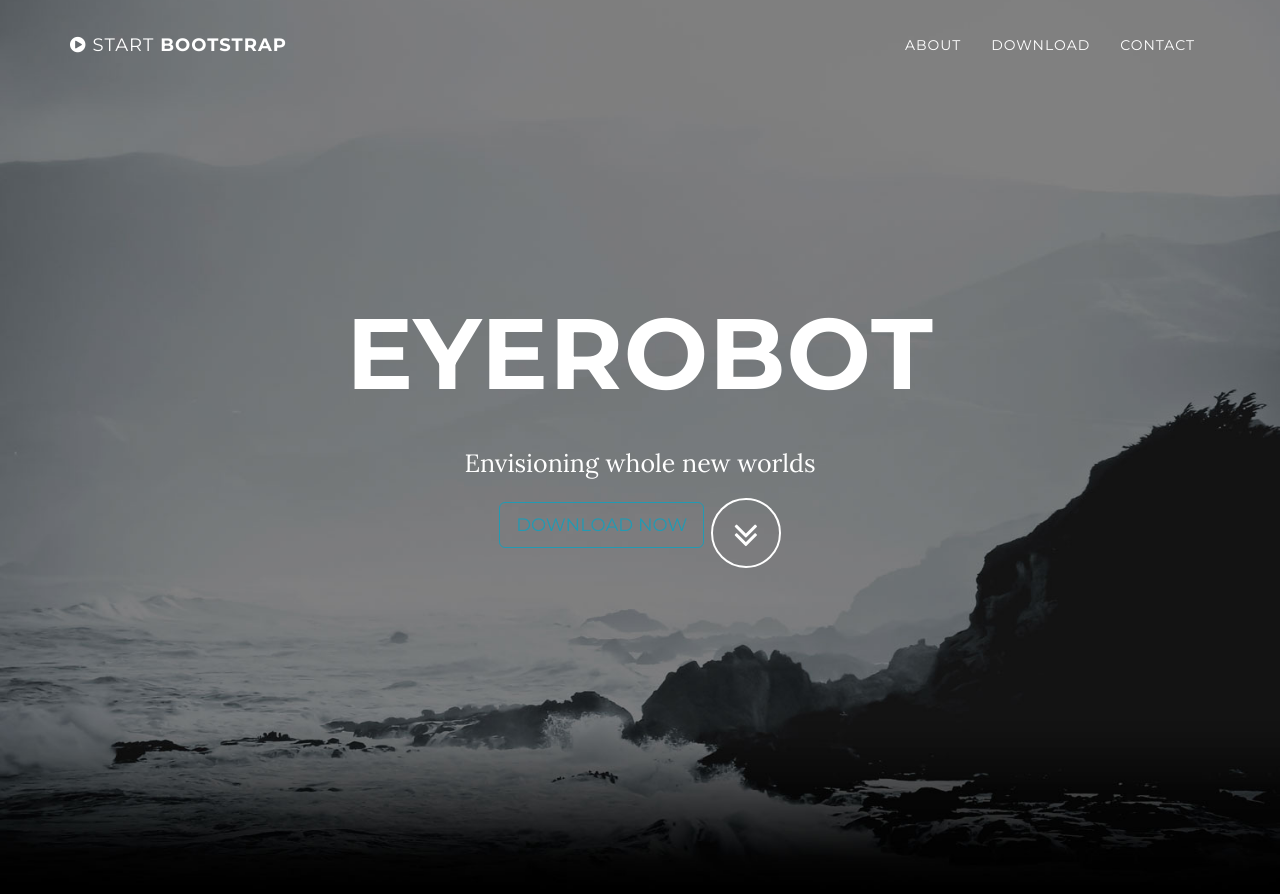
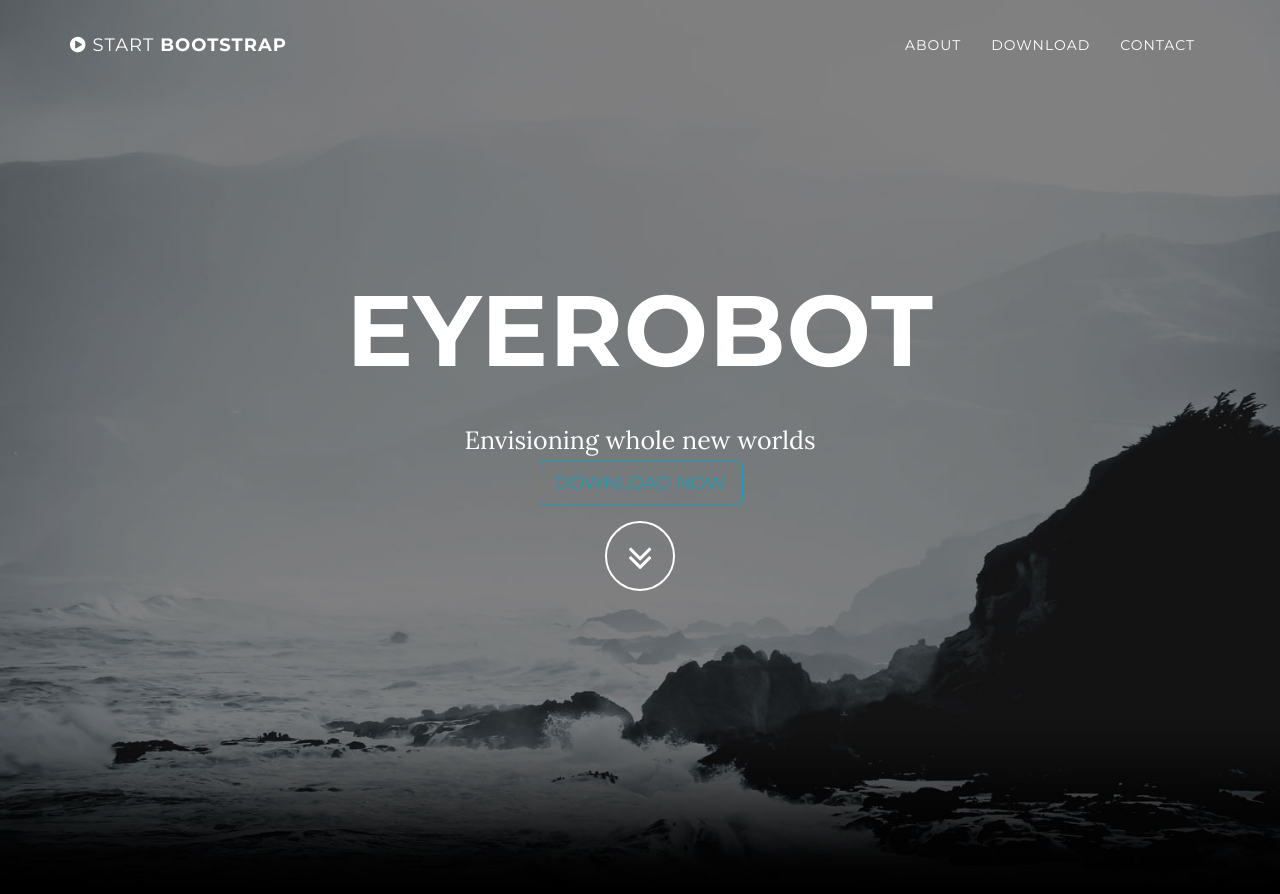
Before and after one commit to snarain677/agency-capstone-website, a Jekyll site: the page built from index.html, in a window 1280 px wide and 900 px high. Shown: the top 894 px of the window. Built offline with Jekyll 4.4.1, drawn with Linux system fonts in a browser that asks for light colours.

Commit message:
Added break between buttons in header

```diff
--- a/_includes/header.html
+++ b/_includes/header.html
@@ -6,7 +6,7 @@
                     <div class="col-md-8 col-md-offset-2">
                         <h1 class="brand-heading">{{ site.title }}</h1>
                         <p class="intro-text">{{ site.description }}<br>
-			<a href="http://startbootstrap.com/template-overviews/grayscale/" class="btn btn-default btn-lg">Download Now</a>
+			<a href="http://startbootstrap.com/template-overviews/grayscale/" class="btn btn-default btn-lg">Download Now</a><br>
                         <a href="#about" class="btn btn-circle page-scroll">
                             <i class="fa fa-angle-double-down animated"></i>
                         </a>
```
